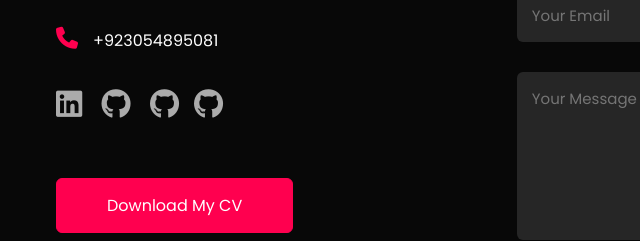
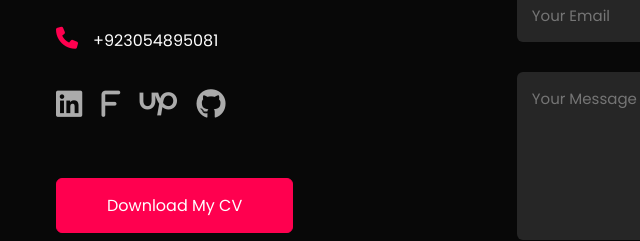
Before and after one commit to umersandhu/umer-portfolio-website, a plain HTML site: page index.html in a window 1280 px wide. Shown: the part 2921-3162 px from the top of the page, 8-648 px from the left. Drawn offline with Linux system fonts and the light colour scheme.

Commit message:
first commit

```diff
--- a/index.html
+++ b/index.html
@@ -12,7 +12,7 @@
     <!-- css link -->
     <link rel="stylesheet" href="style.css">
     <!-- font-awesome link -->
-    <link rel="stylesheet" href="https://cdnjs.cloudflare.com/ajax/libs/font-awesome/6.4.2/css/all.min.css" integrity="sha512-z3gLpd7yknf1YoNbCzqRKc4qyor8gaKU1qmn+CShxbuBusANI9QpRohGBreCFkKxLhei6S9CQXFEbbKuqLg0DA==" crossorigin="anonymous" referrerpolicy="no-referrer" />
+    <link rel="stylesheet" href="https://cdnjs.cloudflare.com/ajax/libs/font-awesome/6.6.0/css/all.min.css" integrity="sha512-Kc323vGBEqzTmouAECnVceyQqyqdsSiqLQISBL29aUW4U/M7pSPA/gEUZQqv1cwx4OnYxTxve5UMg5GT6L4JJg==" crossorigin="anonymous" referrerpolicy="no-referrer" />
 </head>
 <body>
       <div id="header">
@@ -181,8 +181,8 @@
         <p><i class="fa-solid fa-phone"></i>+923054895081</p>
         <div class="social-icon">
           <a href="https://www.linkedin.com/in/umer-sandhu-7ab47a274/" target="_blank"><i class="fa-brands fa-linkedin"></i></a>
-          <a href="https://www.fiverr.com/umersandhu439?up_rollout=true" target="_blank"><i class="fa-brands fa-github"></i></a>
-          <a href="https://www.upwork.com/freelancers/~01758c0e35b70e696a" target="_blank"><i class="fa-brands fa-github"></i>
+          <a href="https://www.fiverr.com/umersandhu439?up_rollout=true" target="_blank"><i class="fa-solid fa-f"></i></a>
+          <a href="https://www.upwork.com/freelancers/~01758c0e35b70e696a" target="_blank"><i class="fa-brands fa-upwork"></i></a>
           <a href="https://github.com/umersandhu" target="_blank"><i class="fa-brands fa-github"></i></a>
         </div>
          <!-- social-icon  -->
```
